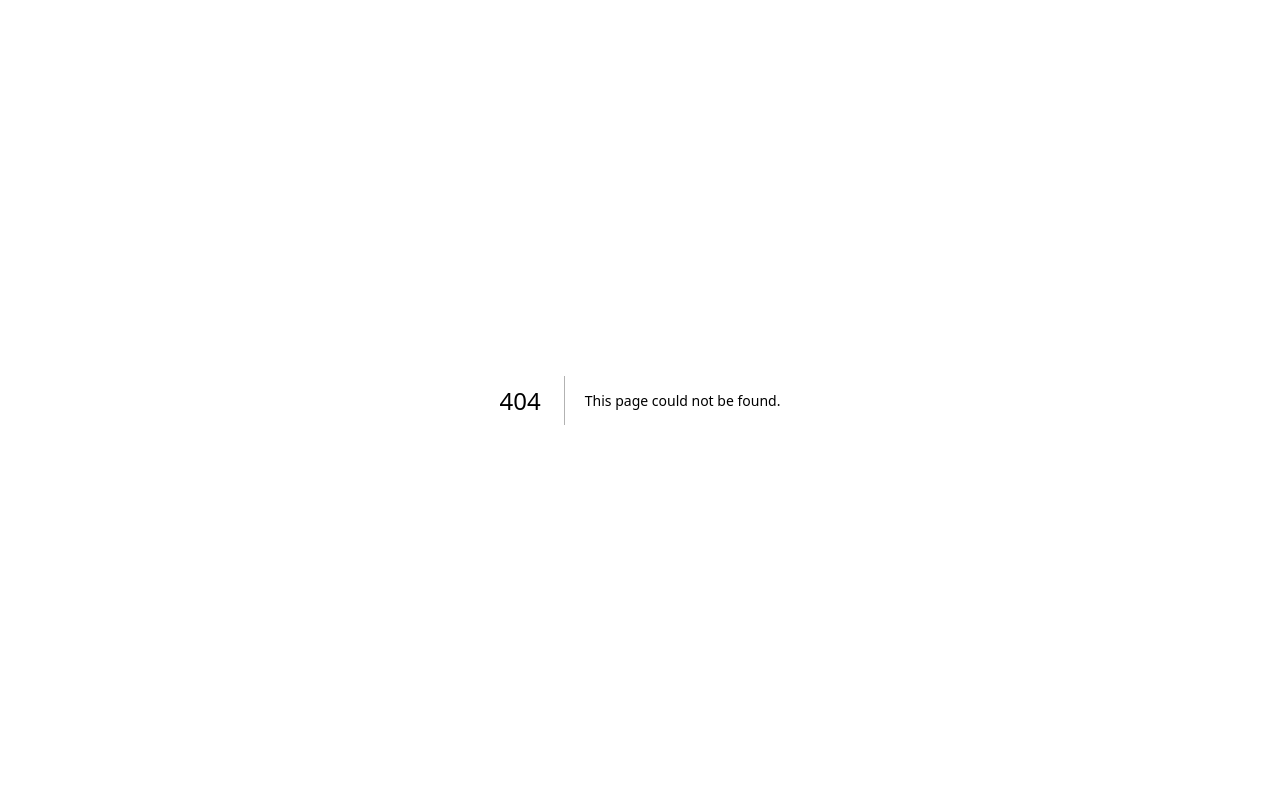
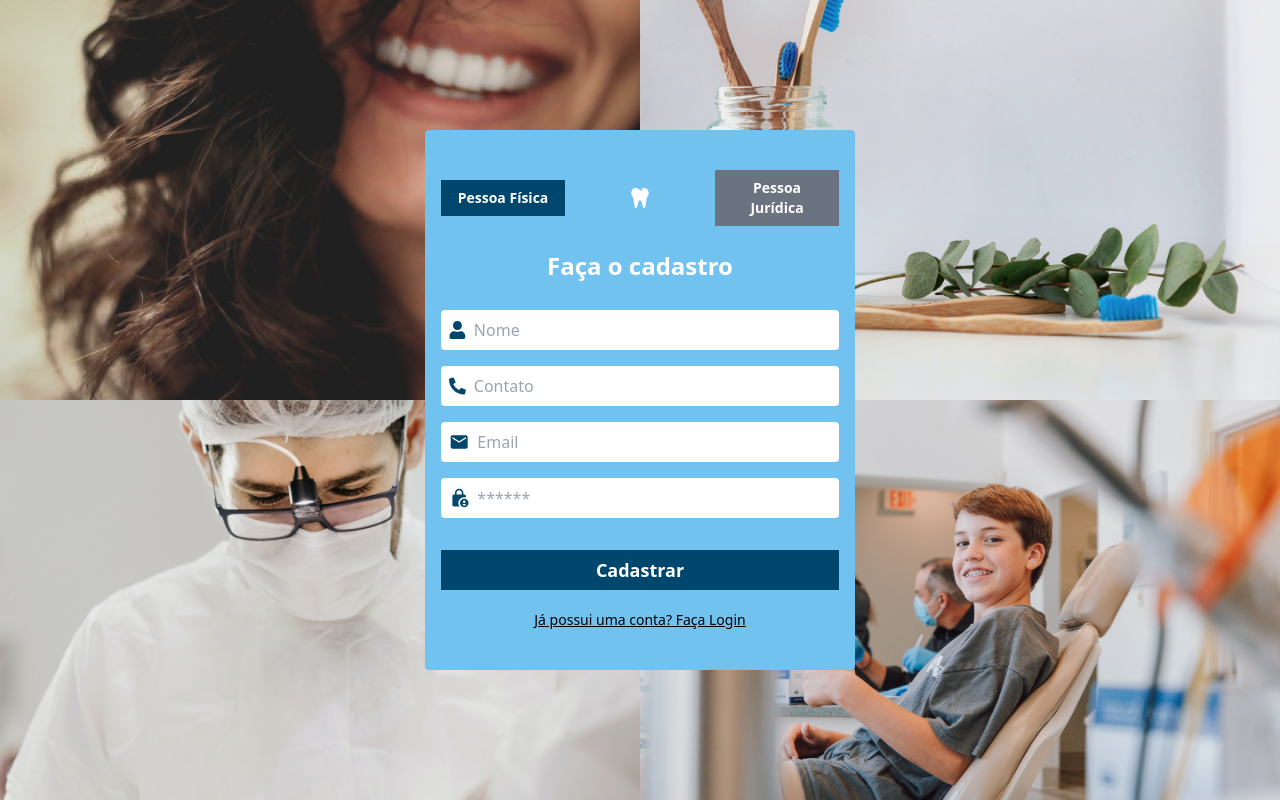
Before and after one commit to oMatheus-Farias/appdentalsupport, a Next.js app: page /register in a window 1280 px wide. Before the commit this address had no page. Built offline with nearby package versions, Linux system fonts and the light colour scheme.

Commit message:
feat: Adicionar configuracao inicial do layout da pagina de cadastro da pessoa fisica

```diff
--- /dev/null
+++ b/src/pages/register/index.tsx
@@ -0,0 +1,84 @@
+import Head from 'next/head';
+import Link from 'next/link';
+
+import { FaTooth, FaUser, FaPhoneAlt } from 'react-icons/fa';
+import { MdEmail, MdLockPerson } from 'react-icons/md';
+
+export default function Register(){
+  return(
+    <>
+      <Head>
+        <title>DentalSupport - Cadastre-se</title>
+      </Head>
+      <div className='bg-bgImage bg-cover bg-center w-full min-h-screen flex items-center justify-center' >
+        <section className='w-[90%] max-w-[960px] flex flex-col items-center' >
+          <div className='bg-primaryColor w-full rounded px-4 py-10 max-w-[430px]' >
+            <div className='flex justify-between items-center' >
+              <button className='text-sm font-bold text-white px-3 py-2 min-w-[124px] bg-darkPrimaryColor' >
+                Pessoa Física
+              </button>
+              <FaTooth size={20} color='#FFF' />
+              <button className='text-sm font-bold text-white px-3 py-2 max-w-[124px] bg-gray-500' >
+                Pessoa Jurídica
+              </button>
+            </div>
+
+            <div className='w-full mt-6 flex flex-col items-center' >
+              <h1 className='text-center text-white font-bold text-2xl' >Faça o cadastro</h1>
+
+              <form className='w-full mt-7 flex flex-col gap-4'>
+                <div className='bg-white rounded p-2 flex items-center gap-2' >
+                  <FaUser size={18} color='#00466D' />
+                  <input
+                    className='w-full bg-transparent outline-none'
+                    type='text'
+                    name='name'
+                    placeholder='Nome'
+                  />
+                </div>
+                <div className='bg-white rounded p-2 flex items-center gap-2' >
+                  <FaPhoneAlt size={18} color='#00466D' />
+                  <input
+                    className='w-full bg-transparent outline-none'
+                    type='text'
+                    name='contact'
+                    placeholder='Contato'
+                  />
+                </div>
+                <div className='bg-white rounded p-2 flex items-center gap-2' >
+                  <MdEmail size={22} color='#00466D' />
+                  <input
+                    className='w-full bg-transparent outline-none'
+                    type='email'
+                    name='email'
+                    placeholder='Email'
+                  />
+                </div>
+                <div className='bg-white rounded p-2 flex items-center gap-2' >
+                  <MdLockPerson size={22} color='#00466D' />
+                  <input
+                    className='w-full bg-transparent outline-none'
+                    type='password'
+                    name='password'
+                    placeholder='******'
+                  />
+                </div>
+
+                <button className='h-10 bg-darkPrimaryColor text-lg text-white font-semibold mt-4' >
+                  Cadastrar
+                </button>
+              </form>
+
+              <Link
+                href='/'
+                className='text-sm mt-5 underline'
+              >
+                Já possui uma conta? Faça Login
+              </Link>
+            </div>
+          </div>
+        </section>
+      </div>
+    </>
+  );
+};
```
